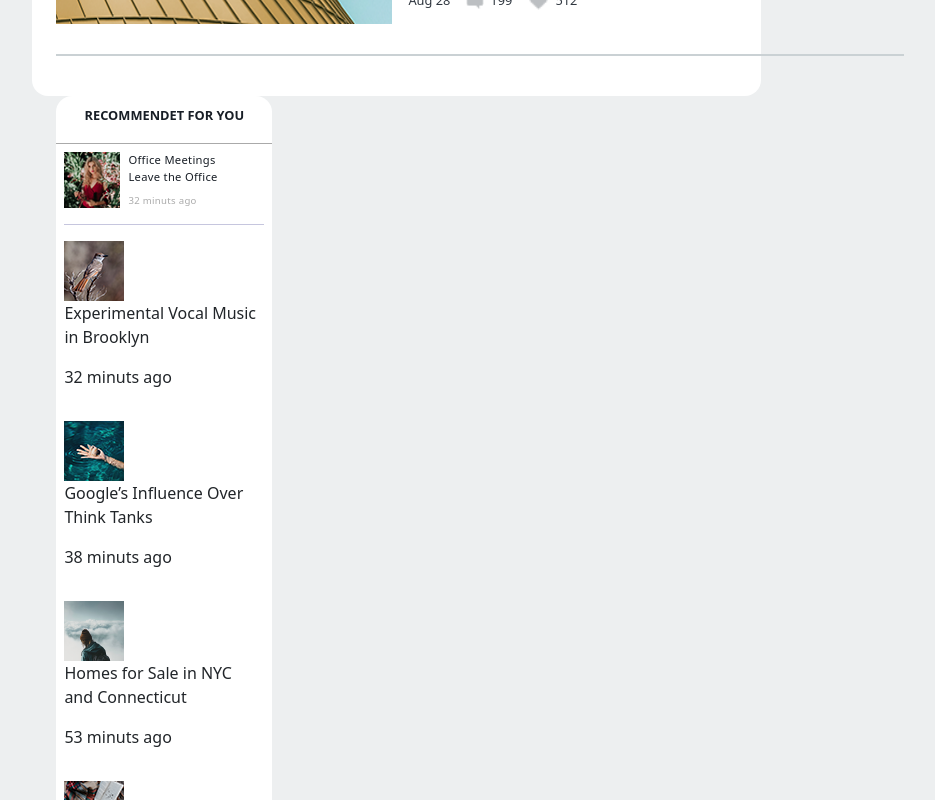
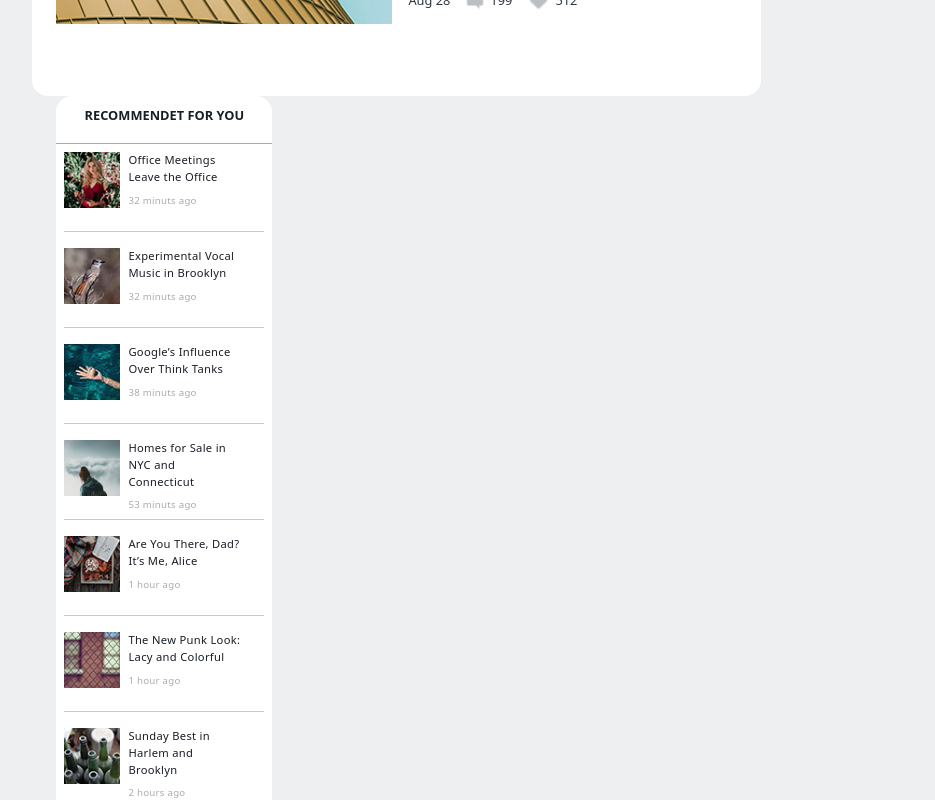
Before and after one commit to Boymirza92/Magazine, a Next.js app: page /components/header/flower in a window 1280 px wide. Shown: the part 2000-2800 px from the top of the page, without its empty margins (166-1101 px from the left). Built offline with nearby package versions, Linux system fonts and the light colour scheme.

Commit message:
recommendet bo'limi tugatildi

```diff
--- a/src/app/components/header/flower/page.js
+++ b/src/app/components/header/flower/page.js
@@ -72,7 +72,6 @@ const FlightCart = styled.div`
   width: 53rem;
   height: 17rem;
   margin: 0 1rem 1rem 0;
-  border-bottom: 2px solid rgb(202, 209, 212);
 `;
 
 const Image = styled.div`
@@ -104,6 +103,12 @@ const FlightText = styled.div`
     width: 0.8rem;
     height: 1rem;
     margin-left: 1rem;
+    cursor: pointer;
+
+    &:hover {
+    transform: scale(1.2);
+    transition: all 0.2s ease;
+    }
   }
 `;
 
@@ -158,7 +163,6 @@ const FoodCart = styled.div`
   width: 53rem;
   height: 17rem;
   margin: 0 1rem 1rem 0;
-  border-bottom: 2px solid rgb(202, 209, 212);
 `;
 
 const ImageFood = styled.div`
@@ -190,6 +194,12 @@ const FoodText = styled.div`
     width: 0.8rem;
     height: 1rem;
     margin-left: 1rem;
+    cursor: pointer;
+
+    &:hover {
+    transform: scale(1.2);
+    transition: all 0.2s ease;
+    }
   }
 `;
 
@@ -244,7 +254,6 @@ const ScienceCart = styled.div`
   width: 53rem;
   height: 17rem;
   margin: 0 1rem 1rem 0;
-  border-bottom: 2px solid rgb(202, 209, 212);
 `;
 
 const ImageScience = styled.div`
@@ -276,6 +285,12 @@ const SciancText = styled.div`
     width: 0.8rem;
     height: 1rem;
     margin-left: 1rem;
+    cursor: pointer;
+
+    &:hover {
+    transform: scale(1.2);
+    transition: all 0.2s ease;
+    }
   }
 `;
 
@@ -330,7 +345,6 @@ const HealtCart = styled.div`
   width: 53rem;
   height: 17rem;
   margin: 0 1rem 1rem 0;
-  border-bottom: 2px solid rgb(202, 209, 212);
 `;
 
 const ImageHealt = styled.div`
@@ -362,6 +376,12 @@ const HealtText = styled.div`
     width: 0.8rem;
     height: 1rem;
     margin-left: 1rem;
+    cursor: pointer;
+
+    &:hover {
+      transform: scale(1.2);
+      transition: all 0.2s ease;
+    }
   }
 `;
 
@@ -416,7 +436,6 @@ const FlowerCart = styled.div`
   width: 53rem;
   height: 17rem;
   margin: 0 1rem 1rem 0;
-  border-bottom: 2px solid rgb(202, 209, 212);
 `;
 
 const FlowerImg = styled.div`
@@ -448,6 +467,12 @@ const ScianseText = styled.div`
     width: 0.8rem;
     height: 1rem;
     margin-left: 1rem;
+    cursor: pointer;
+
+    &:hover {
+      transform: scale(1.2);
+      transition: all 0.2s ease;
+    }
   }
 `;
 
@@ -502,7 +527,6 @@ const ArtCart = styled.div`
   width: 53rem;
   height: 17rem;
   margin: 0 1rem 1rem 0;
-  border-bottom: 2px solid rgb(202, 209, 212);
 `;
 
 const ArtImage = styled.div`
@@ -534,6 +558,12 @@ const ArtDesinger = styled.div`
     width: 0.8rem;
     height: 1rem;
     margin-left: 1rem;
+    cursor: pointer;
+
+    &:hover {
+      transform: scale(1.2);
+      transition: all 0.2s ease;
+    }
   }
 `;
 
@@ -617,14 +647,19 @@ const Office = styled.div`
   display: flex;
   flex-wrap: wrap;
   border-bottom: 1px solid rgb(198, 198, 222);
+  height: 5rem;
+  cursor: pointer;
+
+  &:hover {
+    transform: scale(1.02);
+    transition: all 0.2s ease;
+  }
 `;
 
 const OfficeImage = styled.div`
-
-.avatarka {
+  .avatarka {
     width: 3.5rem;
   }
-}
 `;
 
 const PostText = styled.div`
@@ -644,43 +679,241 @@ const PostText = styled.div`
   }
 `;
 
-const Muzic = styled.div``;
+const Muzic = styled.div`
+  display: flex;
+  flex-wrap: wrap;
+  border-bottom: 1px solid rgb(198, 198, 222);
+  height: 5rem;
+  cursor: pointer;
 
-const BirImage = styled.div``;
+  &:hover {
+    transform: scale(1.02);
+    transition: all 0.2s ease;
+  }
+`;
 
-const MuzicText = styled.div``;
+const BirImage = styled.div`
+  .avatarka {
+    width: 3.5rem;
+  }
+`;
 
-const Google = styled.div``;
+const MuzicText = styled.div`
+  width: 7.5rem;
+  padding-left: 0.5rem;
+  letter-spacing: 0.3px;
 
-const HandImage = styled.div``;
+  .text {
+    font-size: 0.7rem;
+    color: rgb(24, 30, 38);
+  }
 
-const GooglText = styled.div``;
+  .time {
+    margin-top: -0.5rem;
+    color: #aaa;
+    font-size: 0.6rem;
+  }
+`;
 
-const Homes = styled.div``;
+const Google = styled.div`
+  display: flex;
+  flex-wrap: wrap;
+  border-bottom: 1px solid rgb(198, 198, 222);
+  height: 5rem;
+  cursor: pointer;
 
-const ManImage = styled.div``;
+  &:hover {
+    transform: scale(1.02);
+    transition: all 0.2s ease;
+  }
+`;
 
-const HomesText = styled.div``;
+const HandImage = styled.div`
+  .avatarka {
+    width: 3.5rem;
+  }
+`;
 
-const AreYou = styled.div``;
+const GooglText = styled.div`
+  width: 7.5rem;
+  padding-left: 0.5rem;
+  letter-spacing: 0.3px;
 
-const TableImage = styled.div``;
+  .text {
+    font-size: 0.7rem;
+    color: rgb(24, 30, 38);
+  }
 
-const YouText = styled.div``;
+  .time {
+    margin-top: -0.5rem;
+    color: #aaa;
+    font-size: 0.6rem;
+  }
+`;
 
-const TheNew = styled.div``;
+const Homes = styled.div`
+  display: flex;
+  flex-wrap: wrap;
+  border-bottom: 1px solid rgb(198, 198, 222);
+  height: 5rem;
+  cursor: pointer;
 
-const FenceImage = styled.div``;
+  &:hover {
+    transform: scale(1.02);
+    transition: all 0.2s ease;
+  }
+`;
 
-const TheNewText = styled.div``;
+const ManImage = styled.div`
+  .avatarka {
+    width: 3.5rem;
+  }
+`;
 
-const Sunday = styled.div``;
+const HomesText = styled.div`
+  width: 7.5rem;
+  padding-left: 0.5rem;
+  letter-spacing: 0.3px;
 
-const BattleImage = styled.div``;
+  .text {
+    font-size: 0.7rem;
+    color: rgb(24, 30, 38);
+  }
 
-const SundayText = styled.div``;
+  .time {
+    margin-top: -0.5rem;
+    color: #aaa;
+    font-size: 0.6rem;
+  }
+`;
 
-const ButtonMore = styled.button``;
+const AreYou = styled.div`
+  display: flex;
+  flex-wrap: wrap;
+  border-bottom: 1px solid rgb(198, 198, 222);
+  height: 5rem;
+  cursor: pointer;
+
+  &:hover {
+    transform: scale(1.02);
+    transition: all 0.2s ease;
+  }
+`;
+
+const TableImage = styled.div`
+  .avatarka {
+    width: 3.5rem;
+  }
+`;
+
+const YouText = styled.div`
+  width: 7.5rem;
+  padding-left: 0.5rem;
+  letter-spacing: 0.3px;
+
+  .text {
+    font-size: 0.7rem;
+    color: rgb(24, 30, 38);
+  }
+
+  .time {
+    margin-top: -0.5rem;
+    color: #aaa;
+    font-size: 0.6rem;
+  }
+`;
+
+const TheNew = styled.div`
+  display: flex;
+  flex-wrap: wrap;
+  border-bottom: 1px solid rgb(198, 198, 222);
+  height: 5rem;
+  cursor: pointer;
+
+  &:hover {
+    transform: scale(1.02);
+    transition: all 0.2s ease;
+  }
+`;
+
+const FenceImage = styled.div`
+  .avatarka {
+    width: 3.5rem;
+  }
+`;
+
+const TheNewText = styled.div`
+  width: 7.5rem;
+  padding-left: 0.5rem;
+  letter-spacing: 0.3px;
+
+  .text {
+    font-size: 0.7rem;
+    color: rgb(24, 30, 38);
+  }
+
+  .time {
+    margin-top: -0.5rem;
+    color: #aaa;
+    font-size: 0.6rem;
+  }
+`;
+
+const Sunday = styled.div`
+  display: flex;
+  flex-wrap: wrap;
+  height: 5rem;
+  cursor: pointer;
+
+  &:hover {
+    transform: scale(1.02);
+    transition: all 0.2s ease;
+  }
+
+  .text {
+    font-size: 0.7rem;
+    color: rgb(24, 30, 38);
+  }
+
+  .time {
+    margin-top: -0.5rem;
+    color: #aaa;
+    font-size: 0.6rem;
+  }
+`;
+
+const BattleImage = styled.div`
+  .avatarka {
+    width: 3.5rem;
+  }
+`;
+
+const SundayText = styled.div`
+  width: 7.5rem;
+  padding-left: 0.5rem;
+  letter-spacing: 0.3px;
+`;
+
+const ButtonMore = styled.button`
+  display: flex;
+  justify-content: center;
+  align-items: center;
+  width: 100%;
+  height: 2rem;
+  font-size: 0.9rem;
+  background-color: inherit;
+  border: none;
+  padding-top: 0.5rem;
+  border-top: 1px solid rgb(198, 198, 222);
+
+  color: rgb(18, 19, 20);
+
+  &:hover {
+    font-size: 1rem;
+    color: rgb(65, 74, 84);
+    transition: all 0.2s ease;
+  }
+`;
 
 const Flower = () => {
   return (
@@ -901,7 +1134,7 @@ const Flower = () => {
               </HandImage>
               <GooglText>
                 <p className="text">Google’s Influence Over Think Tanks</p>
-                <p className="title">38 minuts ago</p>
+                <p className="time">38 minuts ago</p>
               </GooglText>
             </Google>
             <Homes>
@@ -940,8 +1173,8 @@ const Flower = () => {
                 <p className="time">2 hours ago</p>
               </SundayText>
             </Sunday>
+            <ButtonMore>Read more ➡</ButtonMore>
           </Posts>
-          <ButtonMore>ReadMore</ButtonMore>
         </Recommendet>
       </InterestingNews>
     </NewsContainer>
```
